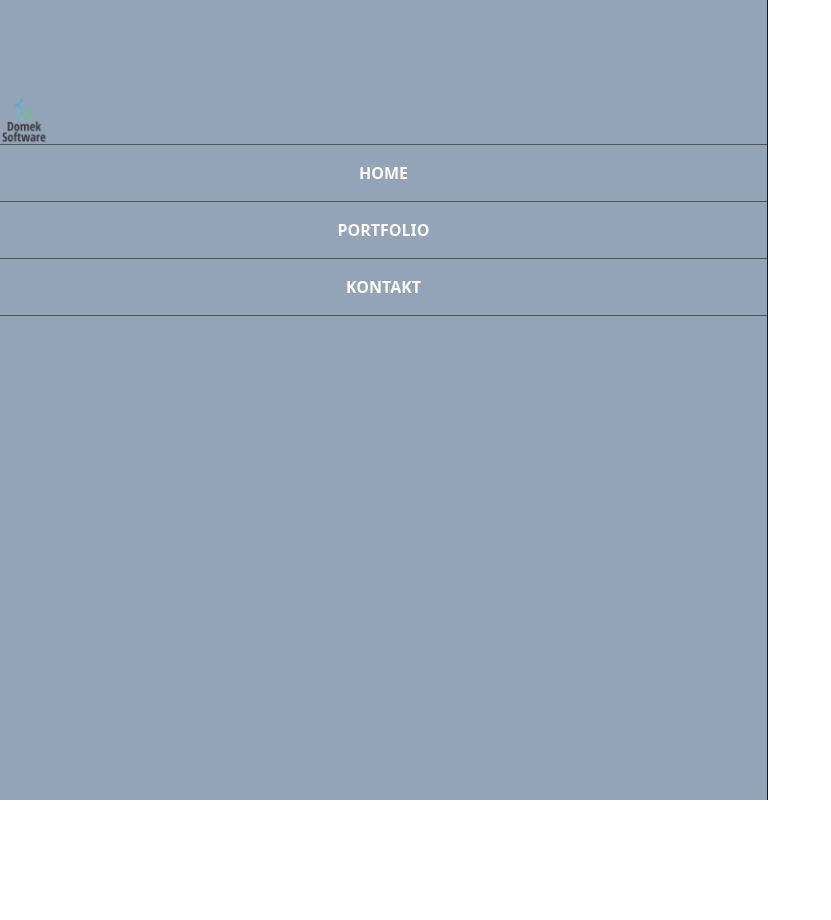
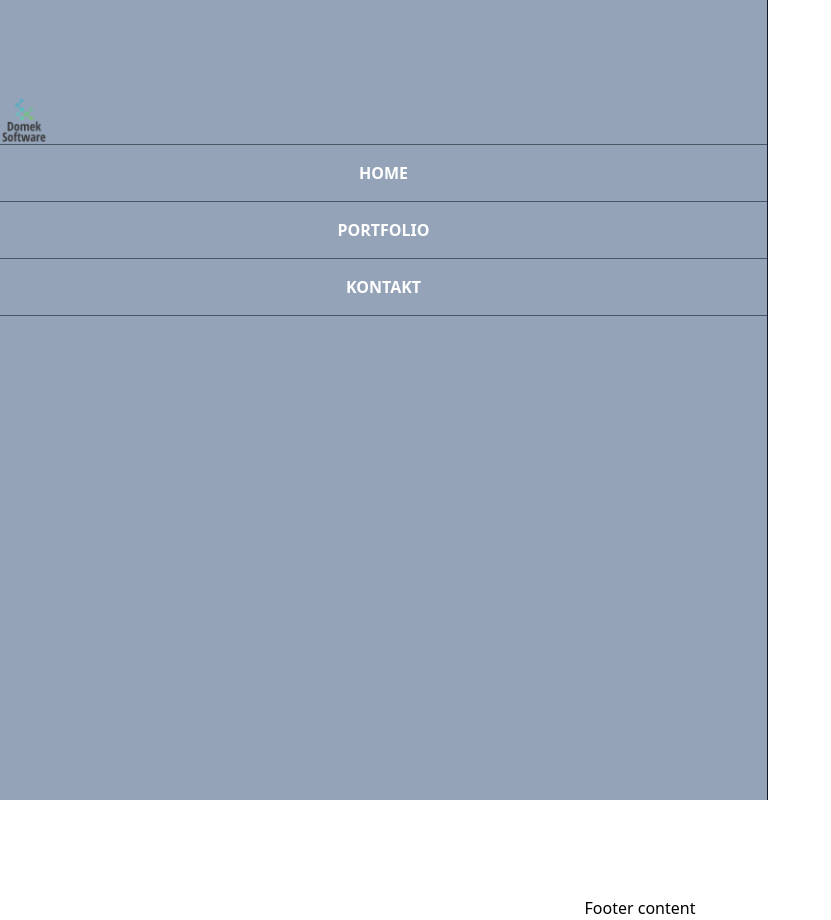
Before and after one commit to deser1/reactwebsite, a React (Create React App) app: page / in a window 1280 px wide. Shown: the whole page, without its empty margins (0-831 px from the left). Before the commit the page ends 896 px from the top, so only its background shows below. Built offline with nearby package versions, Linux system fonts and the light colour scheme.

Commit message:
Add Footer code and export class

```diff
--- a/src/App.js
+++ b/src/App.js
@@ -3,6 +3,7 @@
 import Home from './component/pages/home/Home';
 import Portfolio from './component/pages/portfolio/Portfolio';
 import PageNotFound from './component/pages/404/404';
+import Footer from './component/pages/footer/Footer';
 import { BrowserRouter as Router, Routes, Route } from "react-router-dom";
 
 function App() {
@@ -20,7 +21,9 @@
           </Routes>
         </Router>
       </main>
-      <footer></footer>
+      <footer>
+        <Footer />
+      </footer>
     </div>
   );
 }
--- a/src/component/pages/footer/Footer.jsx
+++ b/src/component/pages/footer/Footer.jsx
@@ -11,4 +11,12 @@
             ]
         }
     }
+    render(){
+        return(
+            <div id="footer">
+                Footer content
+            </div>
+        )
+    }
 }
+export default Footer;
```
